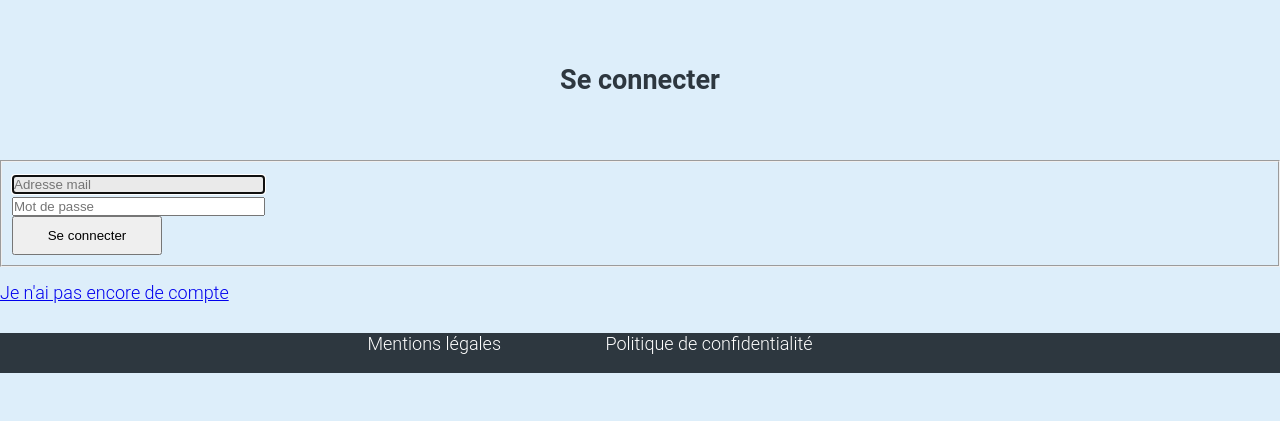
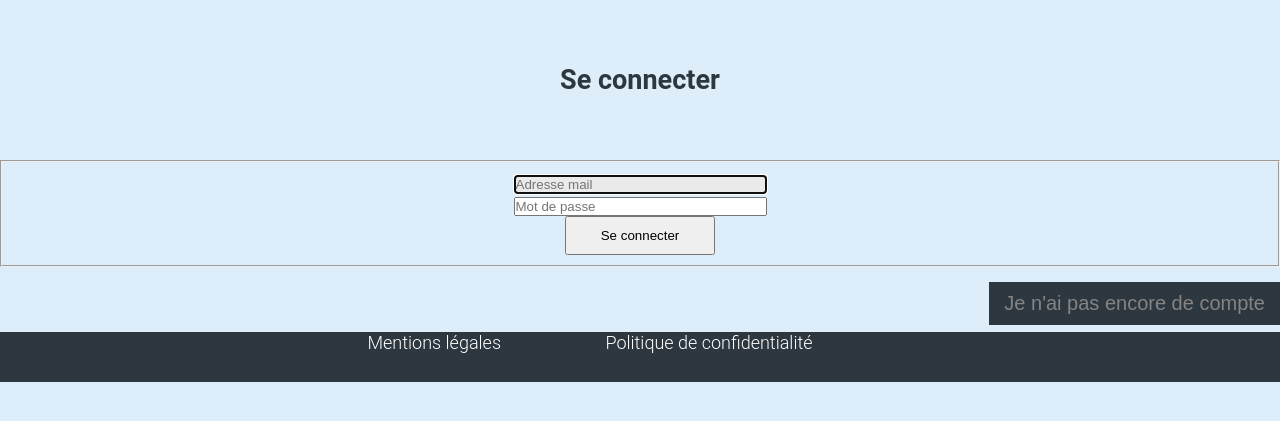
Before and after one commit to MatchMyGame/MatchMyGame, a PHP site: page /login.php in a window 1280 px wide. Shown: the part 156-577 px from the top of the page. Run offline with PHP 8.4, Linux system fonts and the light colour scheme.

Commit message:
rien d'important

```diff
--- a/compte.php
+++ b/compte.php
@@ -17,7 +17,7 @@ if(!(isset($_SESSION['idUser']) AND !empty($_SESSION['idUser']))){
 <head>
 <meta content="text/html; charset=utf-8" http-equiv="Content-Type">
 <title>PTUT</title>
-<link rel="stylesheet" href="style.css" />
+<link rel="stylesheet" href="styles.css" />
 
 </head>
 
--- a/confidentialité.html
+++ b/confidentialité.html
@@ -2,7 +2,7 @@
 <html>
       <head><meta charset="utf8" />
       	<title>Politique de confidentialité</title>
-        <link rel="stylesheet" href="style.css" />
+        <link rel="stylesheet" href="styles.css" />
       </head>
 
             <body>
--- a/formulaire.php
+++ b/formulaire.php
@@ -49,13 +49,13 @@ if(isset($_POST['mail']) AND isset($_POST['password1']) AND isset($_POST['préno
 <html lang="fr">
 <head>
 <meta content="text/html; charset=utf-8" http-equiv="Content-Type">
-<link rel="stylesheet" href="style.css" />
+<link rel="stylesheet" href="styles.css" />
 <link rel="stylesheet" href="formulaire.css" />
 <?php include('header.php') ?>
 
 <h2>Formulaire d'inscription </h2>
 
-<form action="" method="post">
+<form id="inscription" action="" method="post">
   <fieldset>
     <?php
     if (isset($error)){
@@ -125,7 +125,7 @@ if(isset($_POST['mail']) AND isset($_POST['password1']) AND isset($_POST['préno
       <label for="FIFA"><input id="FIFA" type="checkbox" name="jeux[]" value="FIFA"> FIFA 21</label>
     </div>
     <div id="mention">
-      <label for=""><input type="checkbox" value="politique" required="required"> En cliquant sur ce bouton vous acceptez nôtre <a href="conidentialité.html">politique de confidentialité</a> mais également les <a href="légales.html">mentions légales</a></label> <br>
+      <label for=""><input type="checkbox" value="politique" required="required"> En cliquant sur ce bouton vous acceptez nôtre <a href="confidentialité.html">politique de confidentialité</a> mais également les <a href="legales.html">mentions légales</a></label> <br>
     </div>
     <input type="submit" name="inscription" value="Je crée mon compte!">
 
--- a/game.php
+++ b/game.php
@@ -17,7 +17,7 @@ $nomJeux = array('R6' => 'Rainbow Six Siege' ,'LOL' => 'League of Legends','COD'
 <head>
 <meta content="text/html; charset=utf-8" http-equiv="Content-Type">
 <title>PTUT</title>
-<link rel="stylesheet" href="style.css" />
+<link rel="stylesheet" href="styles.css" />
 <link rel="stylesheet" href="jeux.css" />
 <link rel="stylesheet" type="text/css" href="https://cdn.datatables.net/1.10.22/css/jquery.dataTables.css">
 <script src="https://ajax.googleapis.com/ajax/libs/jquery/3.5.1/jquery.min.js"></script>
--- a/index.php
+++ b/index.php
@@ -17,7 +17,7 @@ foreach ($getUser->fetchAll() as $data) {
 <head>
 <meta content="text/html; charset=utf-8" http-equiv="Content-Type">
 <title>MatchMyGame</title>
-<link rel="stylesheet" href="style.css" />
+<link rel="stylesheet" href="styles.css" />
 
 
 </head>
@@ -32,7 +32,7 @@ foreach ($getUser->fetchAll() as $data) {
 
 		<div  id="presentation">
 		    <p>Bonjour à tous les gamers bienvenue sur MMG---->(Match My Game) un site de rencontre dans le domaine des jeux videos.
-		    Si vous avez des difficultées a vous faire des amis mais que vous adorez jouer au jeux videos alors ce site est fait pour vous!
+		    Si vous avez des difficultés a vous faire des amis mais que vous adorez jouer au jeux videos alors ce site est fait pour vous!
 		    Le principe est simple, il suffit de vous inscrire.
 		    Une fois inscrit le tour est joué et vous pouvez faire de nouvelle rencontre. </p>
 		</div>
--- a/jeux.php
+++ b/jeux.php
@@ -4,7 +4,7 @@
 <head>
 <meta content="text/html; charset=utf-8" http-equiv="Content-Type">
 <title>PTUT</title>
-<link rel="stylesheet" href="style.css" />
+<link rel="stylesheet" href="styles.css" />
 
 </head>
 
--- a/legales.html
+++ b/legales.html
@@ -3,7 +3,7 @@
       <head>
         <meta charset="utf8" />
         <title> MENTION LEGALES </title>
-        <link rel="stylesheet" href="style.css" />
+        <link rel="stylesheet" href="styles.css" />
       </head>
 
       <body>
--- a/login.php
+++ b/login.php
@@ -35,14 +35,14 @@ if(isset($_POST['mail']) AND isset($_POST['password']) AND !empty($_POST['mail']
 
 <head>
 <meta content="text/html; charset=utf-8" http-equiv="Content-Type">
-<link rel="stylesheet" href="style.css" />
+<link rel="stylesheet" href="styles.css?v=<?=time();?>" />
 <link rel="stylesheet" href="formulaire.css" />
 
 
   <?php include('header.php') ?>
 
 <h2>Se connecter </h2>
-<form role="form" method="POST">
+<form class="connection" role="form" method="POST">
 
             <fieldset>
               <div class="form">
@@ -57,8 +57,7 @@ if(isset($_POST['mail']) AND isset($_POST['password']) AND !empty($_POST['mail']
             </fieldset>
 </form>
 
-<a href="formulaire.php"> Je n'ai pas encore de compte </a>
-
+ <button onclick="window.location.href = 'formulaire.php';">Je n'ai pas encore de compte</button>
 
 
 <?php include('footer.php') ?>
--- a/style.css
+++ b/styles.css
@@ -33,13 +33,13 @@ p {
  margin-bottom: 25px;
 }*/
 #footer {
-  margin-top: 30px;
+  margin-top: 50px;
   text-align: center;
   position: absolute;
 
   margin-bottom: auto;
   width:100%;
-  height:40px;
+  height:50px;
   background-color:#2D373F;
 }
 #footer a{
@@ -160,6 +160,7 @@ li {
 }
 
 button {
+
   float: right;
   background-color: #2D373F;
   border: none;
@@ -169,7 +170,7 @@ button {
   text-decoration: none;
   display: inline-block;
   font-size: 20px;
-  margin: 4px 2px;
+  margin-bottom: 20px;
   cursor: pointer;
 }
 button:hover {
@@ -194,3 +195,12 @@ h2 {
   color:#2D373F;
   margin: 5%;
 }
+
+.connection {
+
+  text-align: center;
+}
+#inscription {
+
+  text-align: center;
+}
```
Also changed, not shown: formulaire.css (line endings or trailing spaces).
